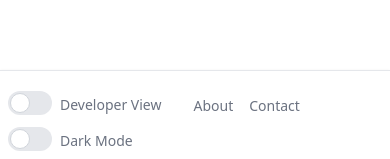
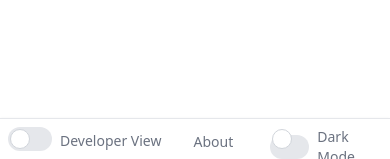
Before and after one commit to A-DUYVESTYN/transitWorks, a React (Create React App) app in the folder client/: page / in a window 390 px wide. Shown: the part 685-844 px from the top of the page. Built offline with nearby package versions, Linux system fonts and the light colour scheme; no server answers; what javascript-time-ago would draw is missing.

Commit message:
fix footer format, create footer component

```diff
--- a/client/src/App.js
+++ b/client/src/App.js
@@ -3,6 +3,7 @@ import './App.css';
 import { useEffect, useState } from "react";
 import TTC from "./components/TTC";
 import GoTransit from "./components/GoTransit";
+import Footer from "./components/Footer"
 
 
 function App() {
@@ -29,7 +30,7 @@ function App() {
     <div className="flex flex-col mb-10 dark:bg-slate-800">
 
       <div className="grow">
-        <h1 className="p-2 text-xl">
+        <h1 className="p-2 text-xl dark:text-white">
           Transit Service Disruptions
         </h1>
         <div className="flex flex-col md:flex-row justify-evenly">
@@ -38,30 +39,7 @@ function App() {
         </div>
       </div>
 
-      <footer className="fixed bottom-0 left-0 z-20 p-2 w-full bg-white border-t border-gray-200 shadow md:flex md:items-center md:justify-between md:p-2 dark:bg-gray-800 dark:border-gray-600">
-        <ul className="flex flex-wrap h-6 items-center mt-3 text-sm text-gray-500 dark:text-gray-400 sm:mt-0">
-          <li>
-            <label className="inline-flex relative items-center cursor-pointer">
-              <input type="checkbox" value="" onClick={toggleDevView} className="sr-only peer" />
-              <div className="w-11 h-6 bg-gray-200 peer-focus:outline-none peer-focus:ring-4 peer-focus:ring-blue-300 dark:peer-focus:ring-blue-800 rounded-full peer dark:bg-gray-700 peer-checked:after:translate-x-full peer-checked:after:border-white after:content-[''] after:absolute after:top-[2px] after:left-[2px] after:bg-white after:border-gray-300 after:border after:rounded-full after:h-5 after:w-5 after:transition-all dark:border-gray-600 peer-checked:bg-blue-600"></div>
-              <span className="ml-2 place-self-end mr-8 md:mr-6">Developer View</span>
-            </label>
-          </li>
-          <li>
-            <span className="mr-4 hover:underline md:mr-6 ">About</span>
-          </li>
-          <li>
-            <span className="hover:underline">Contact</span>
-          </li>
-        </ul>
-        <div className="flex flex-wrap h-6 items-center mt-3 text-sm text-gray-500 dark:text-gray-400 sm:mt-0">
-          <label className="inline-flex relative items-center cursor-pointer">
-            <input type="checkbox" value="" onClick={handleThemeSwitch} className="sr-only peer" />
-            <div className="w-11 h-6 bg-gray-200 peer-focus:outline-none peer-focus:ring-4 peer-focus:ring-blue-300 dark:peer-focus:ring-blue-800 rounded-full peer dark:bg-gray-700 peer-checked:after:translate-x-full peer-checked:after:border-white after:content-[''] after:absolute after:top-[2px] after:left-[2px] after:bg-white after:border-gray-300 after:border after:rounded-full after:h-5 after:w-5 after:transition-all dark:border-gray-600 peer-checked:bg-blue-600"></div>
-            <span className="ml-2 place-self-end mr-8 md:mr-6">Dark Mode</span>
-          </label>
-        </div>
-      </footer>
+      <Footer handleThemeSwitch={handleThemeSwitch} toggleDevView={toggleDevView}/>
     </div>
   );
 }
--- /dev/null
+++ b/client/src/components/Footer.js
@@ -0,0 +1,37 @@
+import React from "react";
+
+function Footer (props) {
+  const { toggleDevView, handleThemeSwitch } = props
+
+return (
+  <footer className="fixed bottom-0 left-0 z-20 p-2 mt-0 w-full bg-white border-t border-gray-200 shadow flex items-center justify-between p-2 dark:bg-gray-800 dark:border-gray-600 text-sm text-gray-500 dark:text-gray-400">
+  <ul className="flex flex-wrap h-6 items-center">
+    <li>
+      <label className="inline-flex relative items-center cursor-pointer">
+        <input type="checkbox" value="" onClick={toggleDevView} className="sr-only peer" />
+        <div className="w-11 h-6 bg-gray-200 peer-focus:outline-none peer-focus:ring-4 peer-focus:ring-blue-300 dark:peer-focus:ring-blue-800 rounded-full peer dark:bg-gray-700 peer-checked:after:translate-x-full peer-checked:after:border-white after:content-[''] after:absolute after:top-[2px] after:left-[2px] after:bg-white after:border-gray-300 after:border after:rounded-full after:h-5 after:w-5 after:transition-all dark:border-gray-600 peer-checked:bg-blue-600"></div>
+        <span className="ml-2 place-self-end mr-8 md:mr-6">Developer View</span>
+      </label>
+    </li>
+    <li>
+      <span className="mr-4 hover:underline md:mr-6 ">About</span>
+    </li>
+    <li>
+      <span className="hover:underline">Contact</span>
+    </li>
+  </ul>
+  <ul className="flex flex-wrap h-6 items-center">
+    <li>
+      <label className="inline-flex relative items-center cursor-pointer">
+        <input type="checkbox" value="" onClick={handleThemeSwitch} className="sr-only peer" />
+        <div className="w-11 h-6 bg-gray-200 peer-focus:outline-none peer-focus:ring-4 peer-focus:ring-blue-300 dark:peer-focus:ring-blue-800 rounded-full peer dark:bg-gray-700 peer-checked:after:translate-x-full peer-checked:after:border-white after:content-[''] after:absolute after:top-[2px] after:left-[2px] after:bg-white after:border-gray-300 after:border after:rounded-full after:h-5 after:w-5 after:transition-all dark:border-gray-600 peer-checked:bg-blue-600"></div>
+        <span className="ml-2 place-self-end mr:2 md:mr-6">Dark Mode</span>
+      </label>
+    </li>
+  </ul>
+</footer>
+
+)
+}
+
+export default Footer;
--- a/client/src/components/GoTransit.js
+++ b/client/src/components/GoTransit.js
@@ -33,7 +33,7 @@ function GoTransit(props) {
 
   return (
     <div className="flex-col">
-      <h1 className="text-accent text-center">
+      <h1 className="text-accent text-center dark:text-white">
         GO TRANSIT
       </h1>
       <section className="divide-y bg-slate-400">
--- a/client/src/components/TTC.js
+++ b/client/src/components/TTC.js
@@ -69,7 +69,7 @@ function TTC(props) {
 
   return (
     <div className="flex-col">
-      <h1 className="text-accent text-center">
+      <h1 className="text-accent text-center dark:text-white">
         TTC
         <span> @</span><a
           className="underline text-right text-xs"
@@ -93,7 +93,7 @@ function TTC(props) {
       {props.devView &&
         <section>
           <div>
-            <h2>
+            <h2 className="dark:text-white">
               Subway
             </h2>
             {tweets.tweetList.filter((tweet) => tweet.routeType === "subway").map((tweet, index) => {
```
